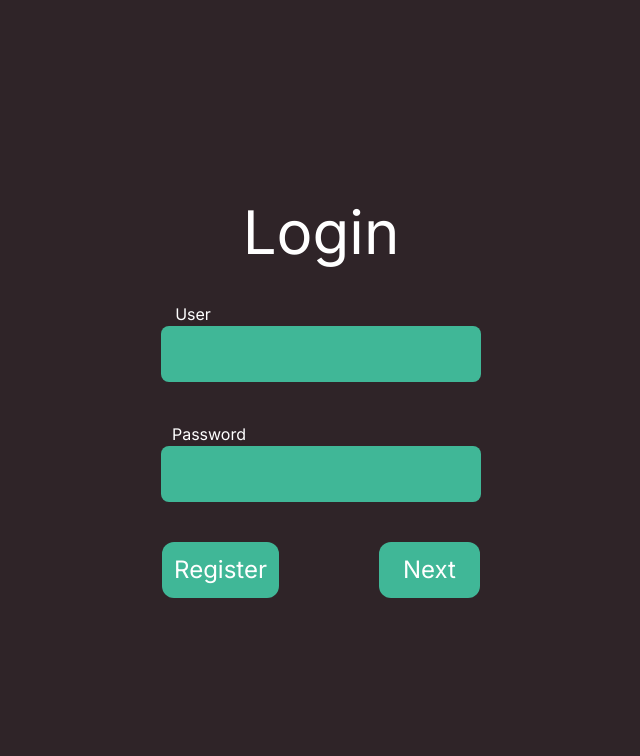
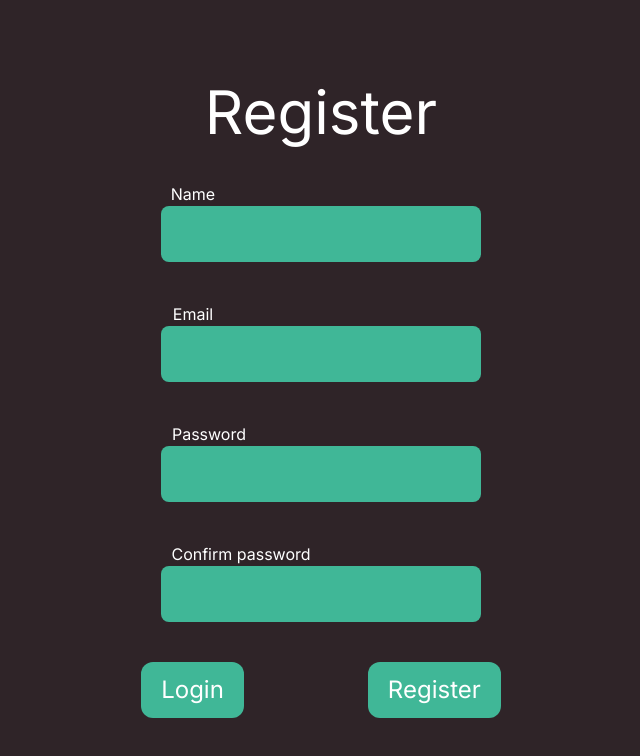
Before and after one commit to lucasbiz/web_development_project, a Next.js app in the folder inventory_system/: page /register in a window 1280 px wide. Shown: the top 756 px of the page, without its empty margins (319-959 px from the left). Built offline with nearby package versions, Linux system fonts and the light colour scheme.

Commit message:
Correção do login - Agora ao registrar, vai para tela de login

```diff
--- /dev/null
+++ b/inventory_system/src/app/components/ItemList.tsx
@@ -0,0 +1,25 @@
+// ItemList.tsx
+import React from 'react';
+import ItemCard from './ItemCard';
+
+interface Item {
+    id: string;
+    name: string;
+    description: string;
+}
+
+interface ItemListProps {
+    items: Item[];
+}
+
+const ItemList: React.FC<ItemListProps> = ({ items }) => {
+    return (
+        <div>
+            {items.map(item => (
+                <ItemCard key={item.id} item={item} />
+            ))}
+        </div>
+    );
+};
+
+export default ItemList;
--- a/inventory_system/src/app/register/page.tsx
+++ b/inventory_system/src/app/register/page.tsx
@@ -5,18 +5,26 @@ import { useRouter } from "next/navigation";
 import Link from "next/link";
 
 export default function Page() {
-    const [user, setUser] = useState("");
+    const [name, setName] = useState("");
+    const [email, setEmail] = useState("");
     const [password, setPassword] = useState("");
+    const [confirmPassword, setConfirmPassword] = useState("");
     const router = useRouter();
 
-    const handleLoginClick = async () => {
+    const handleRegisterClick = async () => {
+        if (password !== confirmPassword) {
+            alert("Passwords do not match!");
+            return;
+        }
+
         const data = {
-            user: user,
+            name: name,
+            email: email,
             password: password
         };
 
         try {
-            const response = await fetch("http://127.0.0.1:3125/api/login", {
+            const response = await fetch("http://127.0.0.1:3125/api/users", {
                 method: 'POST',
                 headers: {
                     'Content-Type': 'application/json'
@@ -25,13 +33,10 @@ export default function Page() {
             });
 
             if (response.ok) {
-                const responseData = await response.json();
-                localStorage.setItem('token', responseData.token); // Armazena o token no localStorage
-
-                // Redireciona para a tela de dashboard
-                router.push('/dashboard');
+                console.log("Registered successfully!");
+                router.push('/login'); // Redireciona para a tela de login após o registro
             } else {
-                console.error("Failed to login");
+                console.error("Failed to register");
             }
         } catch (error) {
             console.error("An error occurred:", error);
@@ -39,18 +44,30 @@ export default function Page() {
     };
 
     return (
-        <main className="h-screen w-screen m-0 flex items-center justify-center scroll-">
+        <main className="h-screen w-screen m-0 flex items-center justify-center">
             <div className="flex justify-center flex-col h-1/2 w-1/2">
-                <h1 className="text-6xl flex justify-center mb-5 text-white">Login</h1>
+                <h1 className="text-6xl flex justify-center mb-5 text-white">Register</h1>
 
                 <div className="flex flex-col justify-center m-5">
-                    <p className="flex justify-center mr-64 text-white">User</p>
+                    <p className="flex justify-center mr-64 text-white">Name</p>
                     <div className="flex justify-center">
                         <input
                             type="text"
                             className="h-14 w-80 text-white bg-[#40B797] rounded-lg text-2xl pl-5"
-                            value={user}
-                            onChange={(e) => setUser(e.target.value)}
+                            value={name}
+                            onChange={(e) => setName(e.target.value)}
+                        />
+                    </div>
+                </div>
+
+                <div className="flex flex-col justify-center m-5">
+                    <p className="flex justify-center mr-64 text-white">Email</p>
+                    <div className="flex justify-center">
+                        <input
+                            type="text"
+                            className="h-14 w-80 text-white bg-[#40B797] rounded-lg text-2xl pl-5"
+                            value={email}
+                            onChange={(e) => setEmail(e.target.value)}
                         />
                     </div>
                 </div>
@@ -67,18 +84,30 @@ export default function Page() {
                     </div>
                 </div>
 
+                <div className="flex flex-col justify-center m-5">
+                    <p className="flex justify-center mr-40 text-white">Confirm password</p>
+                    <div className="flex justify-center">
+                        <input
+                            type="password"
+                            className="h-14 w-80 text-white bg-[#40B797] rounded-lg text-2xl pl-5"
+                            value={confirmPassword}
+                            onChange={(e) => setConfirmPassword(e.target.value)}
+                        />
+                    </div>
+                </div>
+
                 <div className="flex flex-row justify-center mt-5">
-                    <Link legacyBehavior href={"/register"}>
-                        <button className="mx-[50px] p-3 bg-[#40B797] rounded-xl hover:bg-[#40b797b0] text-2xl text-white">
-                            Register
+                    <Link legacyBehavior href={"/login"}>
+                        <button className="mx-[62px] p-3 px-5 bg-[#40B797] rounded-xl hover:bg-[#40b797b0] text-2xl text-white">
+                            Login
                         </button>
                     </Link>
 
                     <button
-                        className="mx-[50px] p-3 px-6 bg-[#40B797] rounded-xl hover:bg-[#40b797b0] text-2xl text-white"
-                        onClick={handleLoginClick}
+                        className="mx-[62px] p-3 px-5 bg-[#40B797] rounded-xl hover:bg-[#40b797b0] text-2xl text-white"
+                        onClick={handleRegisterClick}
                     >
-                        Next
+                        Register
                     </button>
                 </div>
             </div>
```
